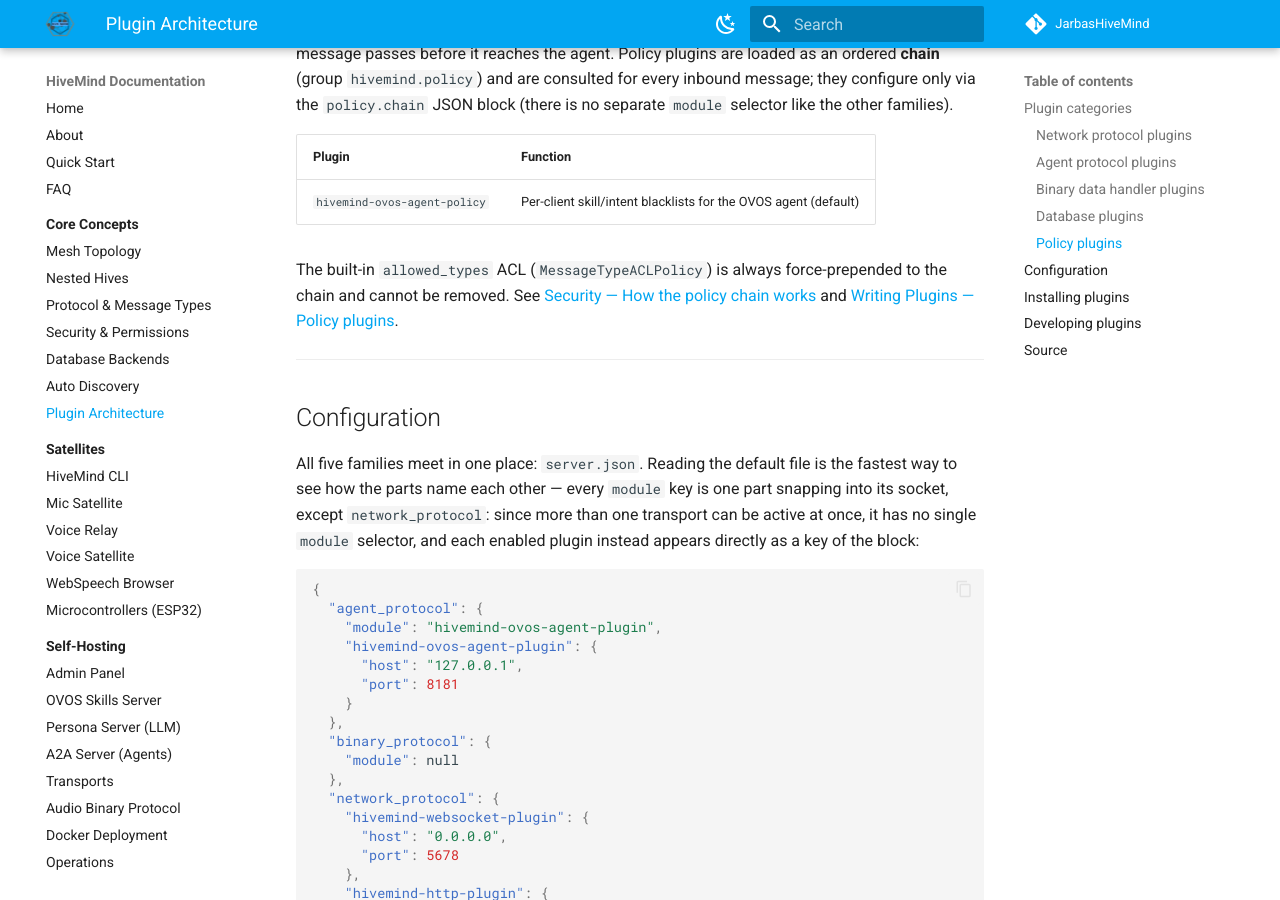
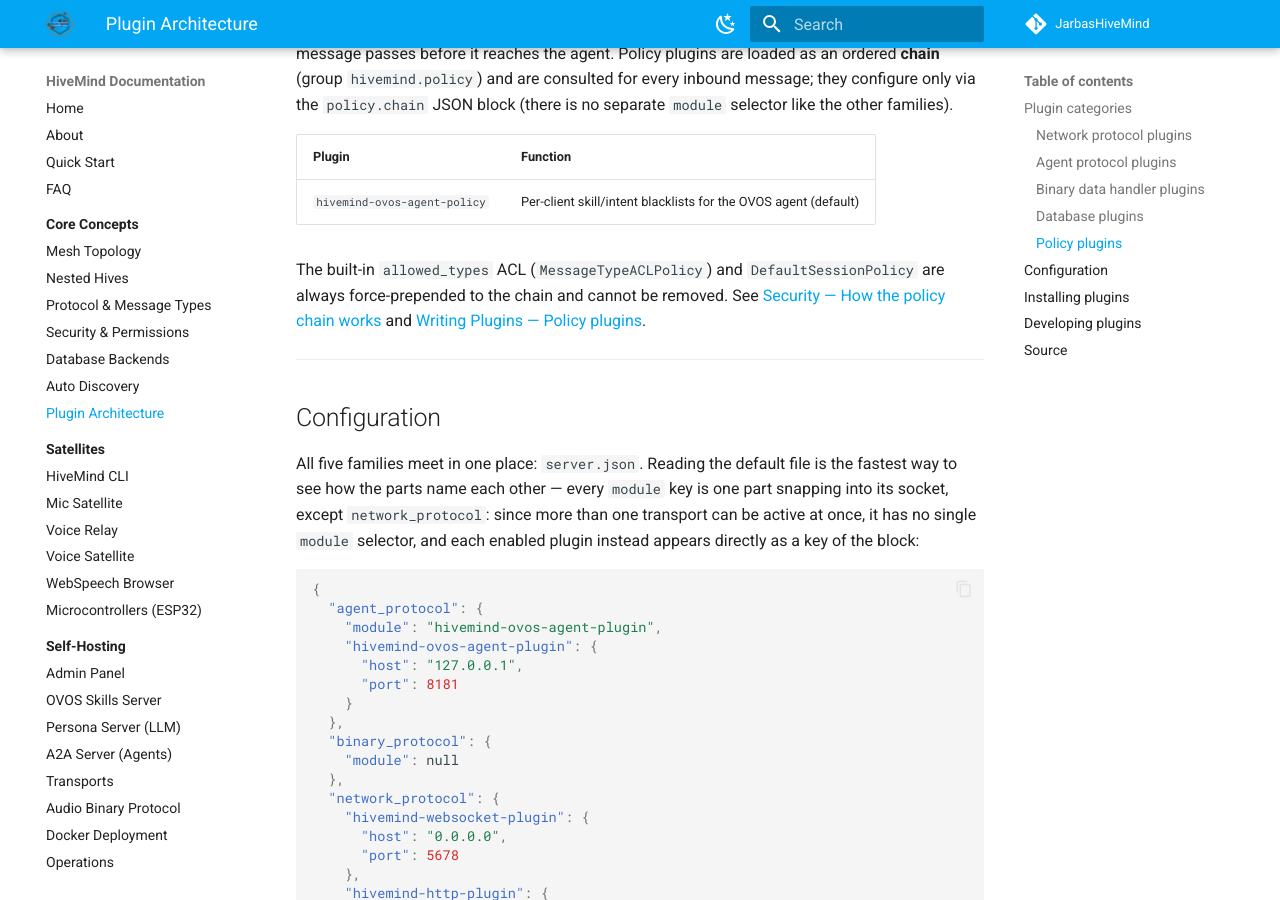
Before and after one commit to JarbasHiveMind/HiveMind-community-docs, an MkDocs documentation site: the page built from docs/concepts/plugins.md, in a window 1280 px wide and 900 px high, scrolled down 3153 px. Built offline with MkDocs 1.6.1 and Material for MkDocs 9.7.7, drawn with Linux system fonts in a browser that asks for light colours.

Commit message:
fix: plugins.md was a third stale echo of the policy-chain omission
Round 75 fixed security.md and config.md for omitting
DefaultSessionPolicy from the force-prepended built-ins list;
concepts/plugins.md had the identical stale wording and was missed.
Fixed to match the now-corrected sibling pages.

Co-Authored-By: Claude Fable 5 <noreply@anthropic.com>

```diff
--- a/docs/concepts/plugins.md
+++ b/docs/concepts/plugins.md
@@ -82,7 +82,7 @@ message passes before it reaches the agent. Policy plugins are loaded as an orde
 |---|---|
 | `hivemind-ovos-agent-policy` | Per-client skill/intent blacklists for the OVOS agent (default) |
 
-The built-in `allowed_types` ACL (`MessageTypeACLPolicy`) is always force-prepended to the chain and cannot be removed. See [Security — How the policy chain works](security.md#how-the-policy-chain-works) and [Writing Plugins — Policy plugins](../developers/writing-plugins.md#5-policy).
+The built-in `allowed_types` ACL (`MessageTypeACLPolicy`) and `DefaultSessionPolicy` are always force-prepended to the chain and cannot be removed. See [Security — How the policy chain works](security.md#how-the-policy-chain-works) and [Writing Plugins — Policy plugins](../developers/writing-plugins.md#5-policy).
 
 ---
 
```
